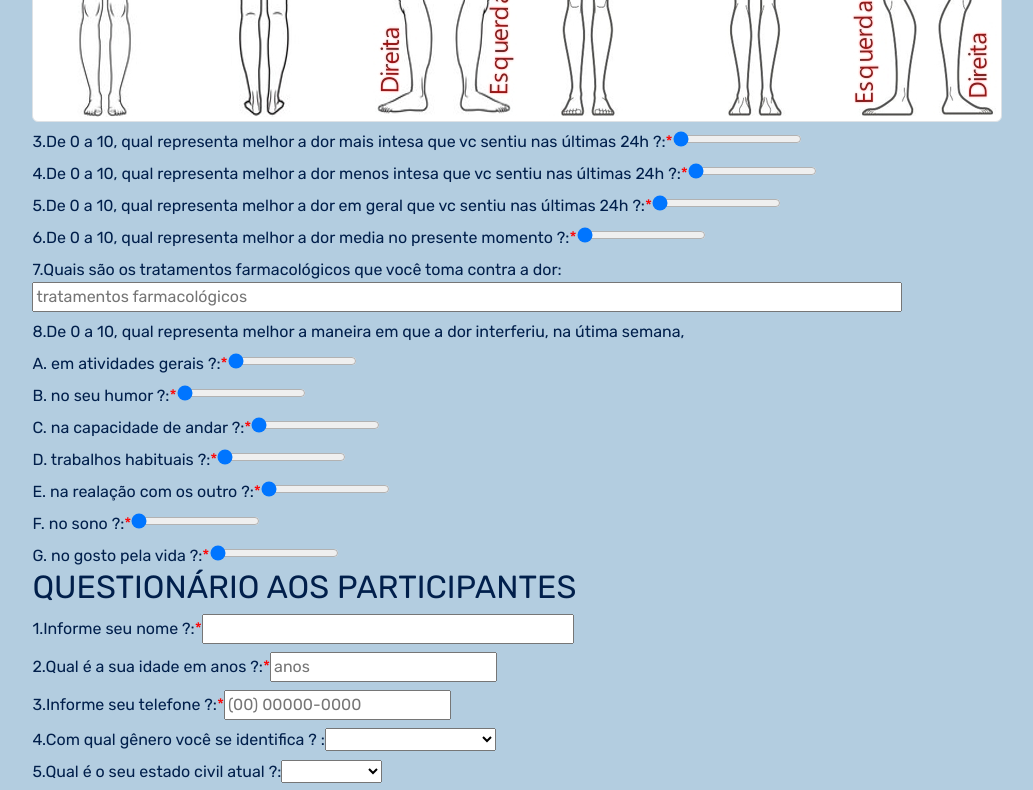
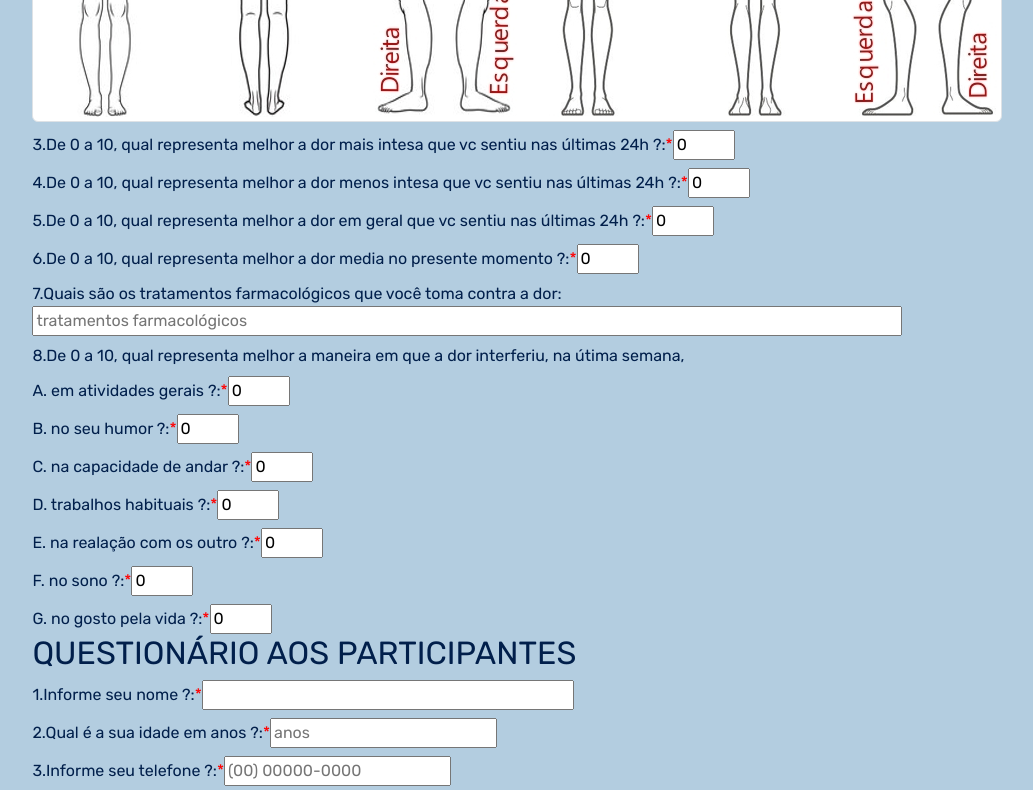
Before and after one commit to ErickCesarA/questionario-tcc-ui, an Angular app: page / in a window 1280 px wide. Shown: the part 860-1650 px from the top of the page, without its empty margins (6-1039 px from the left). Built offline with nearby package versions, Linux system fonts and the light colour scheme.

Commit message:
correção

```diff
--- a/src/app/components/questCafeleia/questCafeleia.component.html
+++ b/src/app/components/questCafeleia/questCafeleia.component.html
@@ -41,7 +41,7 @@
   <div class="form-group mt-2">
 
     <label  class="required-field" for="title">5.Em uma escala de 0-10, sendo 0 sem dor e 10 a pior dor que vc ja sentiu, qual é a intensidade dessa dor ?:</label>
-    <input  type="range" [max]="10" [min]="0" formControlName="ItensidadeDor" placeholder="0" />
+    <input  type="number" [max]="10" [min]="0" formControlName="ItensidadeDor" placeholder="0" />
 
   </div>
   <div class="form-group mt-2">
--- a/src/app/components/questDor/questDor.component.html
+++ b/src/app/components/questDor/questDor.component.html
@@ -22,25 +22,25 @@
   <div class="form-group mt-2">
 
     <label class="required-field" for="title">3.De 0 a 10, qual representa melhor a dor mais intesa que vc sentiu nas últimas 24h ?:</label>
-    <input  type="range" [max]="10" [min]="0" formControlName="MaiorDor24h" placeholder="0" />
+    <input  type="number" [max]="10" [min]="0" formControlName="MaiorDor24h" placeholder="0" />
 
   </div>
   <div class="form-group mt-2">
 
     <label class="required-field" for="title">4.De 0 a 10, qual representa melhor a dor menos intesa que vc sentiu nas últimas 24h ?:</label>
-    <input  type="range" [max]="10" [min]="0" formControlName="MenorDor24h" placeholder="0" />
+    <input  type="number" [max]="10" [min]="0" formControlName="MenorDor24h" placeholder="0" />
 
   </div>
   <div class="form-group mt-2">
 
     <label class="required-field" for="title">5.De 0 a 10, qual representa melhor a dor em geral que vc sentiu nas últimas 24h ?:</label>
-    <input type="range" [max]="10" [min]="0" formControlName="GeralDor24h" placeholder="0" />
+    <input type="number" [max]="10" [min]="0" formControlName="GeralDor24h" placeholder="0" />
 
   </div>
   <div class="form-group mt-2">
 
     <label class="required-field" for="title">6.De 0 a 10, qual representa melhor a dor media no presente momento ?:</label>
-    <input  type="range" [max]="10" [min]="0" formControlName="DorMomento" placeholder="0" />
+    <input  type="number" [max]="10" [min]="0" formControlName="DorMomento" placeholder="0" />
 
   </div>
   <div class="form-group mt-2">
@@ -53,42 +53,42 @@
   <div class="form-group  mt-2">
 
     <label class="required-field" for="title">A. em atividades gerais ?:</label>
-    <input  type="range" [max]="10" [min]="0" formControlName="DorAtividadeGeral" placeholder="0" />
+    <input  type="number" [max]="10" [min]="0" formControlName="DorAtividadeGeral" placeholder="0" />
 
   </div>
   <div class="form-group mt-2">
 
     <label class="required-field" for="title">B. no seu humor ?:</label>
-    <input  type="range" [max]="10" [min]="0" formControlName="DorHumor" placeholder="0" />
+    <input  type="number" [max]="10" [min]="0" formControlName="DorHumor" placeholder="0" />
 
   </div>
   <div class="form-group mt-2">
 
     <label class="required-field" for="title">C. na capacidade de andar ?:</label>
-    <input  type="range" [max]="10" [min]="0" formControlName="DorLocomocao" placeholder="0" />
+    <input  type="number" [max]="10" [min]="0" formControlName="DorLocomocao" placeholder="0" />
 
   </div>
   <div class="form-group mt-2">
 
     <label class="required-field" for="title">D. trabalhos habituais ?:</label>
-    <input  type="range" [max]="10" [min]="0" formControlName="DorTrabalho" placeholder="0" />
+    <input  type="number" [max]="10" [min]="0" formControlName="DorTrabalho" placeholder="0" />
 
   </div>
   <div class="form-group mt-2">
 
     <label class="required-field" for="title">E. na realação com os outro ?:</label>
-    <input  type="range" [max]="10" [min]="0" formControlName="DorRelacionamento" placeholder="0" />
+    <input  type="number" [max]="10" [min]="0" formControlName="DorRelacionamento" placeholder="0" />
 
   </div>
   <div class="form-group mt-2">
 
     <label class="required-field" for="title">F. no sono ?:</label>
-    <input  type="range" [max]="10" [min]="0" formControlName="DorSono" placeholder="0" />
+    <input  type="number" [max]="10" [min]="0" formControlName="DorSono" placeholder="0" />
 
   </div>
   <div class="form-group mt-2">
 
     <label class="required-field" for="title">G. no gosto pela vida ?:</label>
-    <input  type="range" [max]="10" [min]="0" formControlName="DorVida" placeholder="0" />
+    <input  type="number" [max]="10" [min]="0" formControlName="DorVida" placeholder="0" />
   </div>
 </form>
```
